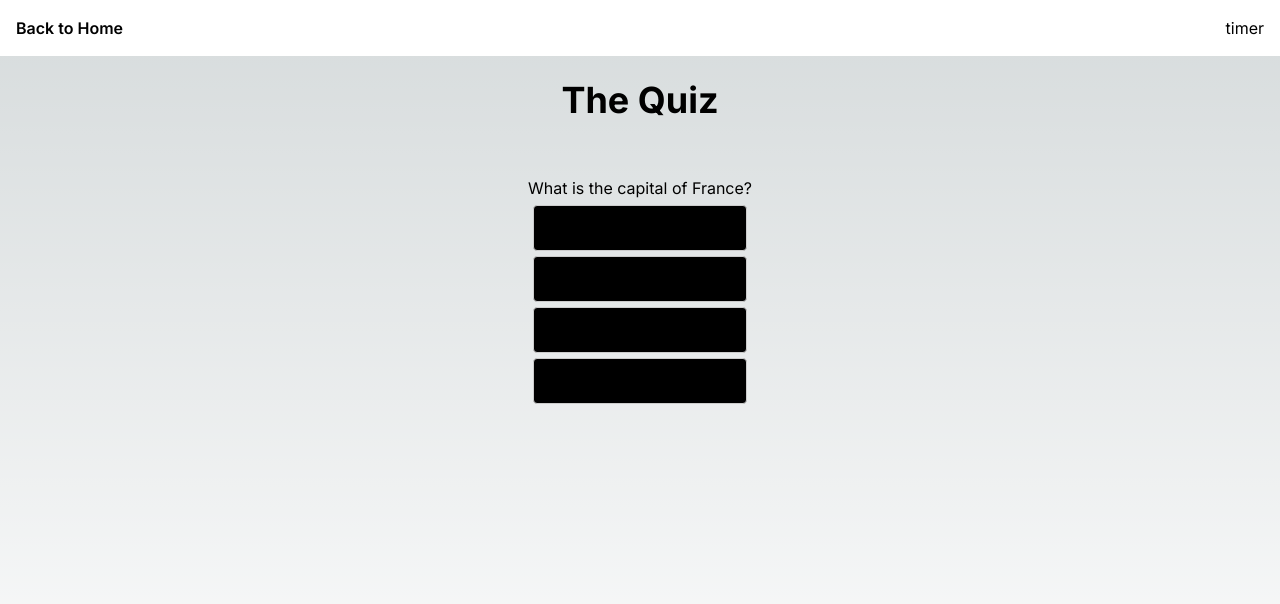
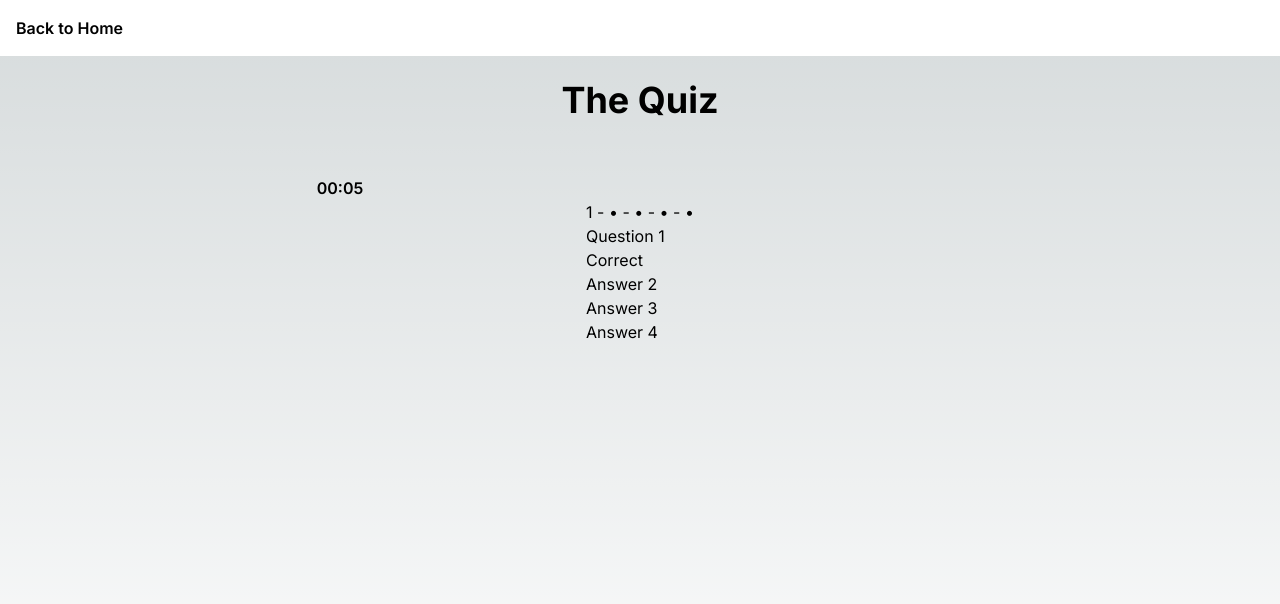
Before and after one commit to harrisonmacey/me-quiz, a Next.js app: page /quiz in a window 1280 px wide. Shown: the top 604 px of the page. Built offline with nearby package versions, Linux system fonts and the light colour scheme.

Commit message:
Added Timer, Index bar, added multiple questions, added results page

```diff
--- a/app/components/ResultPage.tsx
+++ /dev/null
@@ -1,17 +0,0 @@
-//ResultPage.tsx: This component represents the final page that displays the user's final score and time
-
-
-
-import React, { useState } from 'react';
-import Timer from './quiz/Timer';
-
-
-const ResultPage = () => {
-    return <div>
-        <p>result page</p>
-    </div>
-};
-
-
-
-export default ResultPage;
--- /dev/null
+++ b/app/components/quiz/Index.tsx
@@ -0,0 +1,29 @@
+//Timer.tsx: This component represents the timer functionality in your app.
+// It could use the useEffect hook to update the elapsed time.
+
+import React, { useEffect, useState } from 'react';
+
+function Index(props: any) {
+  const indexArray = [
+    '1 - • - • - • - •',
+    '1 - 2 - • - • - •',
+    '1 - 2 - 3 - • - •',
+    '1 - 2 - 3 - 4 - •',
+    '1 - 2 - 3 - 4 - 5',
+    ];
+
+  const [text, setText] = useState(indexArray[props.index]);
+
+  useEffect(() => {
+    setText(indexArray[props.index]);
+  }, [props.index, indexArray]);
+
+
+  return (
+    <div>
+      <h2>{text}</h2>
+    </div>
+  );
+}
+
+export default Index;
--- a/app/components/quiz/Question.tsx
+++ b/app/components/quiz/Question.tsx
@@ -1,44 +1,103 @@
-"use client"; // This is a client component 👈🏽
+//store state for index and questionText
+"use client";
 
 import React, { useState } from 'react';
+import { useNavigate } from 'react-router-dom';
+import { useRouter } from 'next/navigation';
+import Index from './Index';
 
-interface QuestionProps {
-  question: string;
-  options: string[];
-}
+let rawScore = 0;
+let userAnswers: number[] = [];
 
-const Question: React.FC<QuestionProps> = ({ question, options }) => {
 
-  const [selectedOption, setSelectedOption] = useState('');
+const Quiz: React.FC = () => {
 
-  const handleOptionClick = (option: string) => {
-    setSelectedOption(option);
+
+
+  const [score, setScore] = useState(0);
+  const router = useRouter();
+  const { push } = useRouter();
+
+  const questions = [
+    {
+      question: 'Question 1',
+      answers: ['Correct', 'Answer 2', 'Answer 3', 'Answer 4'],
+      correctAnswer: 0,
+    },
+    {
+      question: 'Question 2',
+      answers: ['Correct', 'Answer 6', 'Answer 7', 'Answer 8'],
+      correctAnswer: 0,
+    },
+    {
+        question: 'Question 3',
+        answers: ['Correct', 'Answer 10', 'Answer 11', 'Answer 12'],
+        correctAnswer: 0,
+      },
+      {
+        question: 'Question 4',
+        answers: ['Correct', 'Answer 14', 'Answer 15', 'Answer 16'],
+        correctAnswer: 0,
+      },
+      {
+        question: 'Question 5',
+        answers: ['Correct', 'Answer 18', 'Answer 19', 'Answer 20'],
+        correctAnswer: 0,
+      },
+
+
+  ];
+
+
+  const [currentQuestionIndex, setCurrentQuestionIndex] = useState(0);
+
+  const handleAnswerClick = (selectedAnswerIndex: number) => {
+
+    userAnswers.push(selectedAnswerIndex);
+
+    if (currentQuestionIndex != 4) {
+        setCurrentQuestionIndex((prevIndex) => prevIndex + 1);
+
+    } else{
+        //console.log("userAnswers: " + userAnswers);
+        const calculatedScore = calculateScore();
+        setScore(calculateScore());
+        console.log("SCORE: " + calculatedScore);
+        push('/result');
+        userAnswers = [];
+    }
+
   };
 
-  //used gpt to build these buttons, should this be moved into a css file eventually?
+  const currentQuestion = questions[currentQuestionIndex];
+
+  const calculateScore = () => {
+    let score = 0;
+
+    // Loop through each question
+    questions.forEach((question, index) => {
+      // Check if the user's answer matches the correct answer
+      if (userAnswers[index] === questions[index].correctAnswer) {
+        score++;
+      }
+    });
+    return score;
+  };
+
   return (
     <div>
-      <h3>{question}</h3>
-      <ul>
-        {options.map((option) => (
-          <li
-            key={option}
-            style={{
-              padding: '10px',
-              margin: '5px',
-              border: '1px solid #ccc',
-              borderRadius: '4px',
-              backgroundColor: selectedOption === option ? '#4a4a4a' : '#000000',
-              cursor: 'pointer',
-            }}
-            onClick={() => handleOptionClick(option)}
-          >
-            {option}
-          </li>
-        ))}
-      </ul>
+        <Index index={currentQuestionIndex} />
+        <h2>{currentQuestion.question}</h2>
+        {currentQuestion.answers.map((answer, index) => (
+        <div key={index} onClick={() => handleAnswerClick(index)}>
+          {answer}
+        </div>
+      ))}
     </div>
+
   );
 };
 
-export default Question;
+
+
+export default Quiz;
--- a/app/components/quiz/Timer.tsx
+++ b/app/components/quiz/Timer.tsx
@@ -1,13 +1,32 @@
+"use client";
+
 //Timer.tsx: This component represents the timer functionality in your app.
 // It could use the useEffect hook to update the elapsed time.
 
-import React, { useEffect } from 'react';
+import React, { useState, useEffect } from 'react';
 
-const Timer = () => {
-    return <div>
-        <p>timer</p>
-    </div>
-};
+const Timer: React.FC = () => {
+    const [seconds, setSeconds] = useState(0);
 
+    useEffect(() => {
+      const timer = setInterval(() => {
+        setSeconds((prevSeconds) => prevSeconds + 1);
+      }, 1000);
+
+      return () => clearInterval(timer);
+    }, []);
+
+    const formatTime = (time: number): string => {
+      const minutes = Math.floor(time / 60);
+      const seconds = time % 60;
+
+      const formattedMinutes = String(minutes).padStart(2, '0');
+      const formattedSeconds = String(seconds).padStart(2, '0');
+
+      return `${formattedMinutes}:${formattedSeconds}`;
+    };
+
+    return <div>{formatTime(seconds)}</div>;
+  };
 
 export default Timer;
--- a/app/components/quiz/nav.tsx
+++ b/app/components/quiz/nav.tsx
@@ -10,7 +10,6 @@ export default function QuizNav() {
             Back to Home
           </span>
         </Link>
-        <Timer></Timer>
       </div>
     </nav>
   );
--- a/app/quiz/page.tsx
+++ b/app/quiz/page.tsx
@@ -1,4 +1,5 @@
-import Question from '../components/quiz/Question';
+import Question from '../components/quiz/Question'
+import Timer from "../components/quiz/Timer";
 
 export default function QuizPage() {
   return (
@@ -8,10 +9,10 @@ export default function QuizPage() {
         {/* <p className="text-lg">
           Welcome to the quiz! This is where the quiz questions will go.
         </p> */}
-        <Question
-        question="What is the capital of France?"
-        options={['Paris', 'London', 'Berlin', 'Madrid']}
-      />
+        <span className="text-base font-semibold whitespace-nowrap dark:text-white" style={{ display: 'flex', justifyContent: 'center', marginRight: '600px' }}>
+            <Timer/>
+          </span>
+          <Question/>
       </div>
     </main>
   );
--- /dev/null
+++ b/app/result/layout.tsx
@@ -0,0 +1,20 @@
+import { Metadata } from "next";
+import QuizNav from "../components/quiz/nav";
+
+export const metadata: Metadata = {
+  title: "Quiz",
+  description: "The quiz page",
+};
+
+interface LayoutProps {
+  children: React.ReactNode;
+}
+export default function QuizLayout({ children }: LayoutProps) {
+  return (
+    <div className="flex flex-col h-screen">
+      <QuizNav />
+
+      <section className="flex-1">{children}</section>
+    </div>
+  );
+}
--- /dev/null
+++ b/app/result/page.tsx
@@ -0,0 +1,23 @@
+"use client";
+
+import { useState } from 'react';
+import { useRouter } from 'next/navigation';
+
+export default function ResultPage() {
+  const [score] = useState(0);
+  const router = useRouter();
+
+  return (
+    <main className="flex flex-col flex-1 h-full gap-4">
+      <h1 className="p-6 text-4xl font-bold text-center">The Quiz</h1>
+      <div className="flex flex-col items-center justify-start flex-1 p-4">
+        <p className="text-lg">
+          Welcome to the results!
+        </p>
+        <div>
+        <p>Your score: {score}</p>
+    </div>
+      </div>
+    </main>
+  );
+}
```
